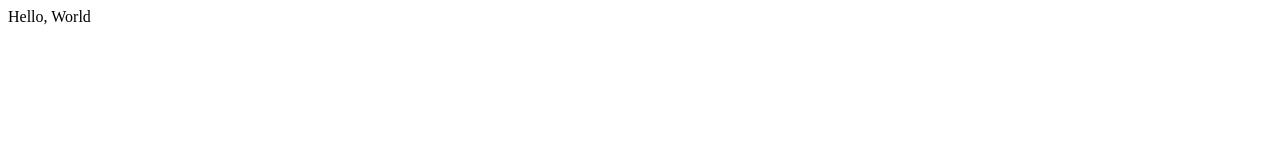
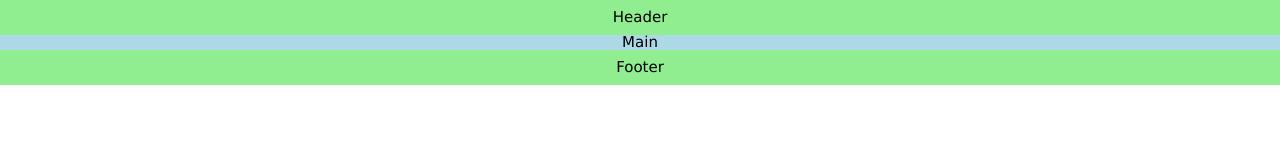
Before and after one commit to BlaztiBoi/Project1, a website: page index.html in a window 1280 px wide. Drawn offline with Linux system fonts and the light colour scheme.

Commit message:
actual project intialization

```diff
--- a/index.html
+++ b/index.html
@@ -1,11 +1,39 @@
-<!DOCTYPE html>
+<!doctype html>
 <html lang="en">
-<head>
-    <meta charset="UTF-8">
-    <meta name="viewport" content="width=device-width, initial-scale=1.0">
-    <title>Test</title>
-</head>
-<body>
-    Hello, World
-</body>
+  <head>
+    <meta charset="UTF-8" />
+    <meta name="viewport" content="width=device-width, initial-scale=1.0" />
+    <title>Projects?</title>
+    <link rel="stylesheet" href="/src/style.css">
+
+    <style>
+        header {
+            background-color: lightgreen;
+            font-size: 1.5rem;
+            padding: 1rem;
+            text-align: center;
+        }
+
+        main {
+            background-color: lightblue;
+            font-size: 1.5rem;
+            text-align: center;
+        }
+
+        footer {
+            background-color: lightgreen;
+            font-size: 1.5rem;
+            padding: 1rem;
+            text-align: center;
+        }
+    </style>
+  </head>
+  <body>
+    <div id="app">
+        <header>Header</header>
+        <main>Main</main>
+        <footer>Footer</footer>
+    </div>
+    <script type="module" src="/src/main.js"></script>
+  </body>
 </html>
--- /dev/null
+++ b/src/style.css
@@ -0,0 +1,13 @@
+* {
+  margin: 0;
+  font-family: Verdana, Geneva, Tahoma, sans-serif;
+}
+
+html {
+  line-height: 1;
+  font-size: 62.5%;
+}
+
+body {
+  padding: 0;
+}
```
Also changed, not shown: package.json (+9 -7 lines), src/main.js (added), 2 other files.
